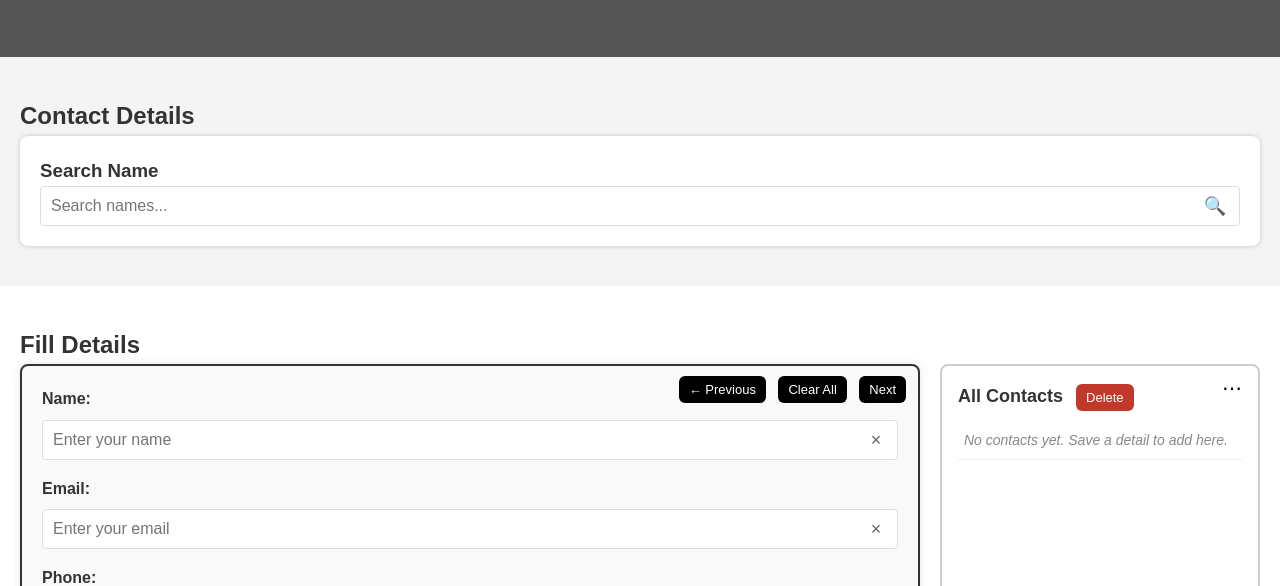
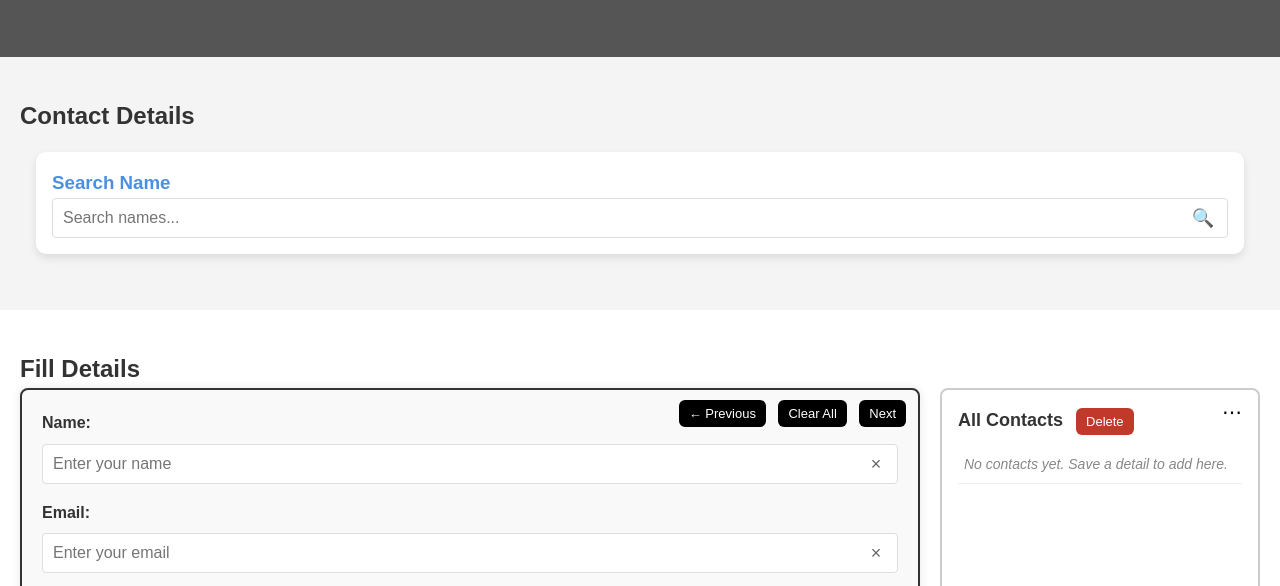
Before and after one commit to Purnodas04/Linkhub, a plain HTML site: page index.html in a window 1280 px wide. Shown: the part 195-781 px from the top of the page. Drawn offline with Linux system fonts and the light colour scheme.

Commit message:
update style

```diff
--- a/style.css
+++ b/style.css
@@ -435,3 +435,17 @@ footer {
     margin-top: 10px;
   }
 }
+.card {
+  background: #fff;
+  border-radius: 10px;
+  box-shadow: 0 4px 8px rgba(0,0,0,0.1);
+  padding: 1rem;
+  margin: 1rem;
+  transition: transform 0.2s;
+}
+.card:hover {
+  transform: translateY(-5px);
+}
+.card h3 {
+  color: #4a90e2;
+}
```
